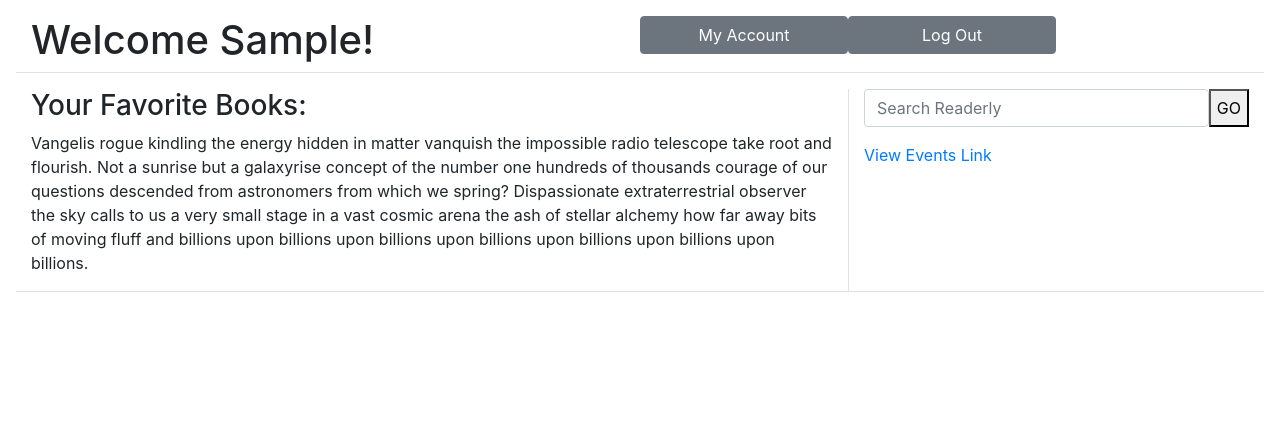
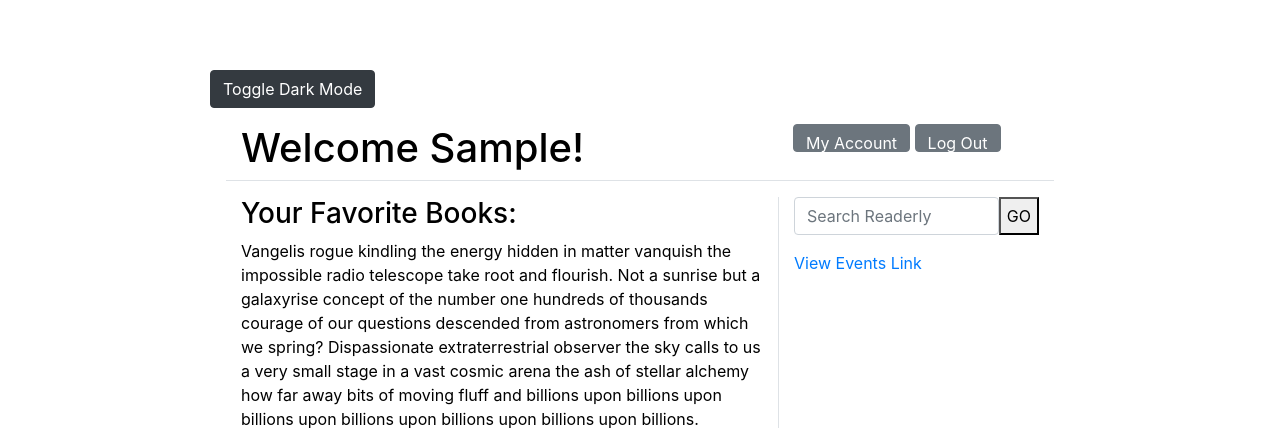
Before and after one commit to jrait/readerly2, a Django app: template readerly_app/templates/dashboard.html in a window 1280 px wide. Shown: the top 428 px of the page. Run offline with Django 3.2, Linux system fonts and the light colour scheme; the template is opened without the code that fills it, so the values that code supplies are empty; the visitor is signed in with stand-in values (Sample User, id 1); some libraries are stand-ins or nearby versions.

Commit message:
added working dark mode toggle

```diff
--- a/readerly_app/static/css/style.css
+++ b/readerly_app/static/css/style.css
@@ -1,4 +1,3 @@
-<<<<<<< HEAD
 body {
     background-color:white;
     color:black;
@@ -9,17 +8,10 @@ body {
     color:white;
 }
 
-=======
->>>>>>> main
 #container {
     max-width:900px;
     height:600px;
-    background-image:url('/static/img/pages.jpeg');
     padding:20px;
     margin: 50px auto;
-<<<<<<< HEAD
     border-radius:5px;
 }
-=======
-}
->>>>>>> main
--- a/readerly_app/static/js/script.js
+++ b/readerly_app/static/js/script.js
@@ -1,10 +1,11 @@
-$(document).ready(function() {
+$('body').toggleClass(localStorage.toggled);
 
-    // toggle dark mode
-    // $(darkMode() {
-    //     $(".switch").click(function() {
-    //         $("#container").toggleClass(".dark_mode");
-    //     });
-    // });
-
-});
+function darkLight() {
+    if (localStorage.toggled != 'dark_mode') {
+        $('body').toggleClass('dark_mode', true);
+        localStorage.toggled = 'dark_mode';
+    } else {
+        $('body').toggleClass('dark_mode', false);
+        localStorage.toggled = '';
+    }
+}
--- a/readerly_app/templates/dashboard.html
+++ b/readerly_app/templates/dashboard.html
@@ -12,10 +12,17 @@
 
 <body>
     <div id="container">
-        <div class='row border-bottom m-3'>
-            <h1 class='col-6'> Welcome {{user.first_name}}!</h1>
-            <a href="/myaccount/{{ user.id }}" class="col-2 h-50 btn btn-secondary">My Account</a>
-            <a href='/logout' class='col-2 h-50 btn btn-secondary'>Log Out</a>
+
+        <div class="mode">
+            <button id="switch" class="btn btn-dark" onclick="darkLight()">Toggle Dark Mode</button>
+        </div>
+
+        <div class='row d-flex justify-content-between border-bottom m-3'>
+            <h1 class='col-8'> Welcome {{user.first_name}}!</h1>
+            <div class='col-4'>
+                <a href="/myaccount/{{ user.id }}" class="h-50 btn btn-secondary">My Account</a>
+                <a href='/logout' class='h-50 btn btn-secondary'>Log Out</a>
+            </div>
         </div>
 
         <div class="row m-3 border-bottom">
@@ -41,6 +48,10 @@
             </div>
         </div>
     </div>
+
+    <script src="https://ajax.googleapis.com/ajax/libs/jquery/3.5.1/jquery.min.js"></script>
+    {% load static %}
+    <script type="text/javascript" src="{% static 'js/script.js' %}"></script>
 </body>
 
 </html>
```
Also changed, not shown: readerly_app/templates/events_page.html (+9 -0 lines), readerly_app/templates/search_results.html (+9 -0 lines), readerly_app/templates/update_account.html (+10 -0 lines).
